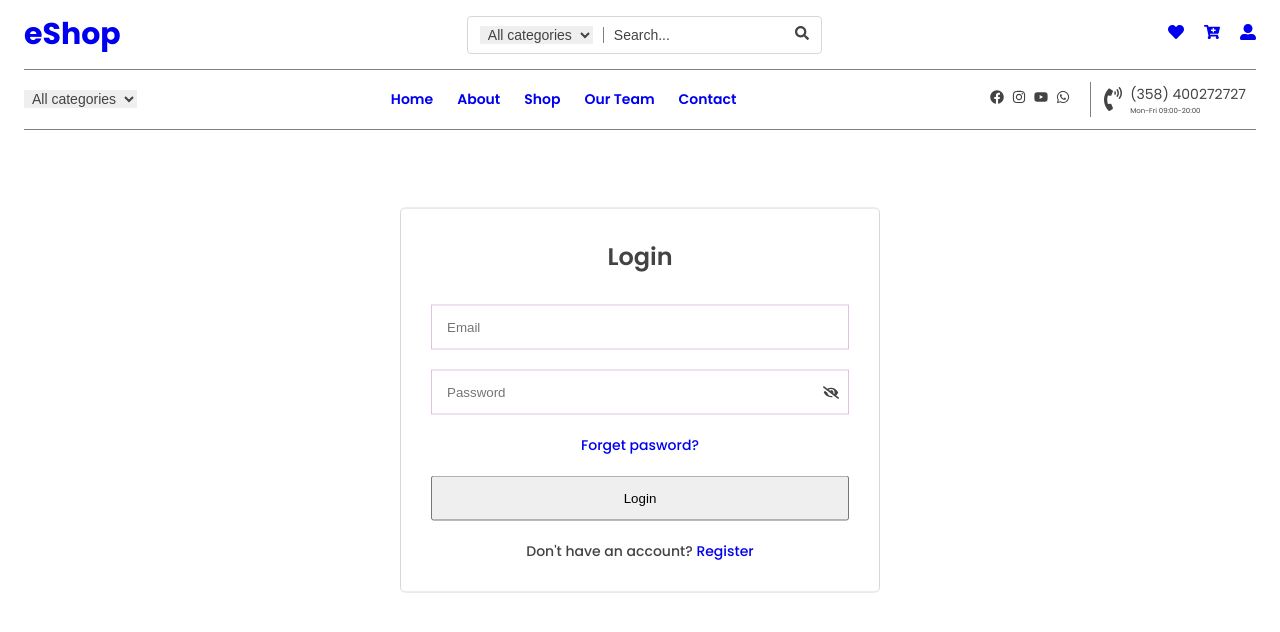
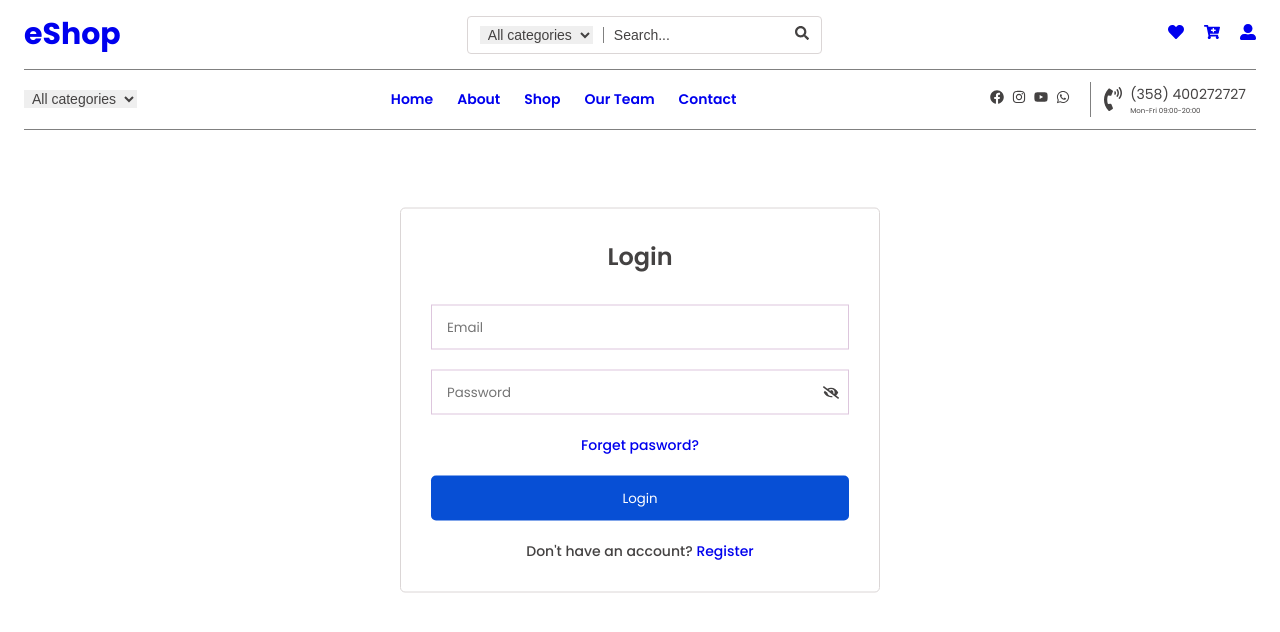
Before and after one commit to sagar-aryal/eshop-mern, a React (Create React App) app in the folder client/: page /login in a window 1280 px wide. Shown: the top 632 px of the page. Built offline with nearby package versions, Linux system fonts and the light colour scheme.

Commit message:
password toggle handler added

```diff
--- a/client/src/index.css
+++ b/client/src/index.css
@@ -189,10 +189,24 @@ nav ul li {
 }
 
 .form-content form input {
+  font-family: inherit;
   padding: 0 15px;
   border: 1px solid #caca;
 }
 
+.form-content form button {
+  background: rgb(7, 79, 213);
+  border-radius: 5px;
+  cursor: pointer;
+  border: none;
+  outline: none;
+  color: #fff;
+  font-family: inherit;
+}
+
+.form-content form button:hover {
+  background: rgba(7, 79, 213, 0.7);
+}
 .form-content form .form-link {
   font-size: 14px;
   font-weight: 500;
--- a/client/src/pages/account/Login.jsx
+++ b/client/src/pages/account/Login.jsx
@@ -1,7 +1,16 @@
+import { useState } from "react";
 import { Link } from "react-router-dom";
+
 import { FaEyeSlash } from "react-icons/fa";
 
 const Login = () => {
+  const [passwordShown, setPasswordShown] = useState(false);
+
+  // Password toggle handler
+  const togglePassword = () => {
+    setPasswordShown(!passwordShown);
+  };
+
   return (
     <div className="form-container">
       <div className="form-content">
@@ -16,8 +25,13 @@ const Login = () => {
             />
           </div>
           <div className="input-field">
-            <input type="password" name="password" placeholder="Password" />
+            <input
+              type={passwordShown ? "text" : "password"}
+              name="password"
+              placeholder="Password"
+            />
             <FaEyeSlash
+              onClick={togglePassword}
               style={{
                 position: "absolute",
                 top: "50%",
--- a/client/src/pages/account/Register.jsx
+++ b/client/src/pages/account/Register.jsx
@@ -26,7 +26,7 @@ const Register = () => {
           </div>
 
           <div className="btn-field">
-            <button>Login</button>
+            <button>Register</button>
           </div>
           <div className="form-link">
             <span>
```
